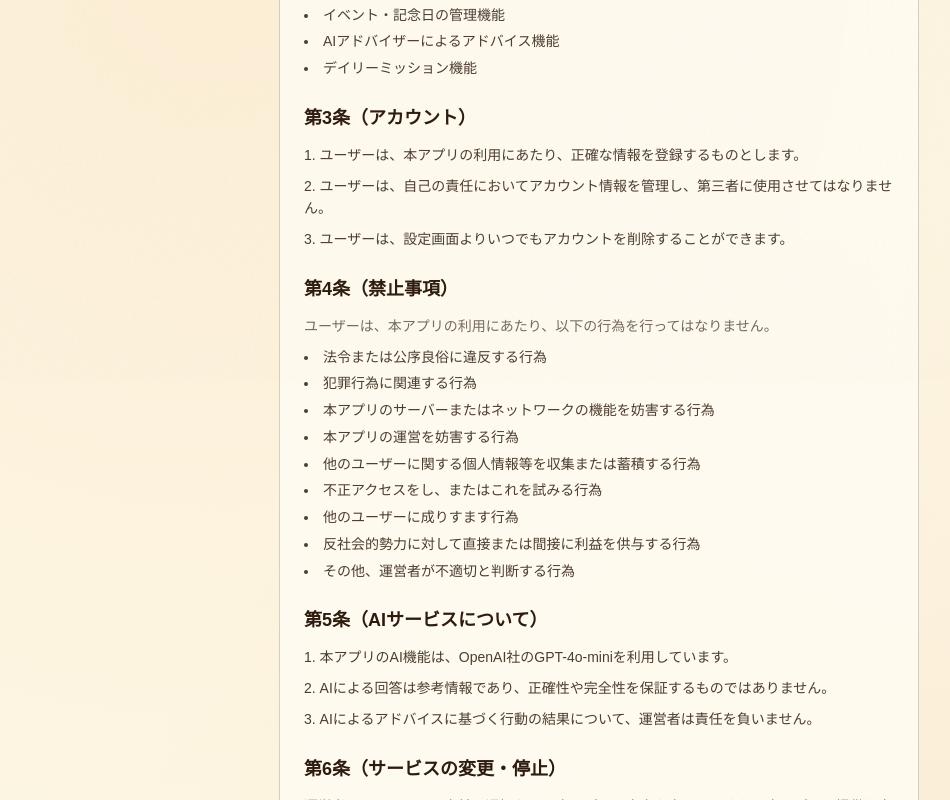
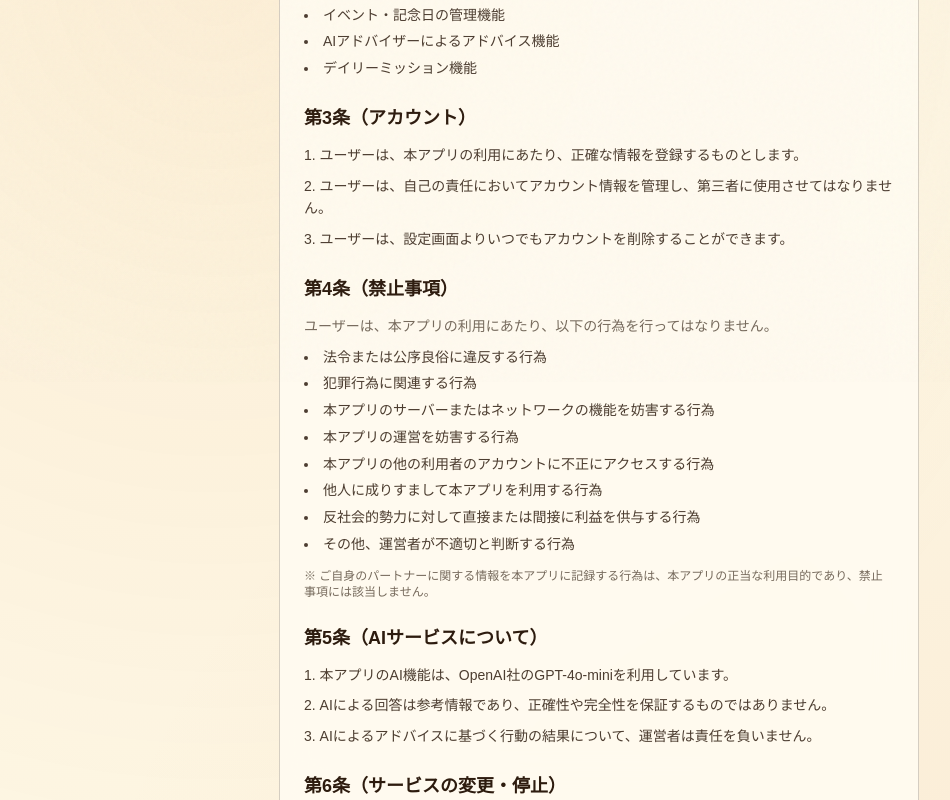
Before and after one commit to citraai/AmoMaster, a Next.js app: page /terms in a window 1280 px wide. Shown: the part 418-1218 px from the top of the page, without its empty margins (41-991 px from the left). Built offline with nearby package versions, Linux system fonts and the light colour scheme; a web font is replaced by a local one.

Commit message:
fix: clarify prohibited actions in terms, add note about partner info recording

```diff
--- a/src/app/terms/page.tsx
+++ b/src/app/terms/page.tsx
@@ -66,12 +66,14 @@ export default function TermsPage() {
                             <li>犯罪行為に関連する行為</li>
                             <li>本アプリのサーバーまたはネットワークの機能を妨害する行為</li>
                             <li>本アプリの運営を妨害する行為</li>
-                            <li>他のユーザーに関する個人情報等を収集または蓄積する行為</li>
-                            <li>不正アクセスをし、またはこれを試みる行為</li>
-                            <li>他のユーザーに成りすます行為</li>
+                            <li>本アプリの他の利用者のアカウントに不正にアクセスする行為</li>
+                            <li>他人に成りすまして本アプリを利用する行為</li>
                             <li>反社会的勢力に対して直接または間接に利益を供与する行為</li>
                             <li>その他、運営者が不適切と判断する行為</li>
                         </ul>
+                        <p className="mt-3 text-white/50 text-xs">
+                            ※ ご自身のパートナーに関する情報を本アプリに記録する行為は、本アプリの正当な利用目的であり、禁止事項には該当しません。
+                        </p>
                     </section>
 
                     <section>
```
